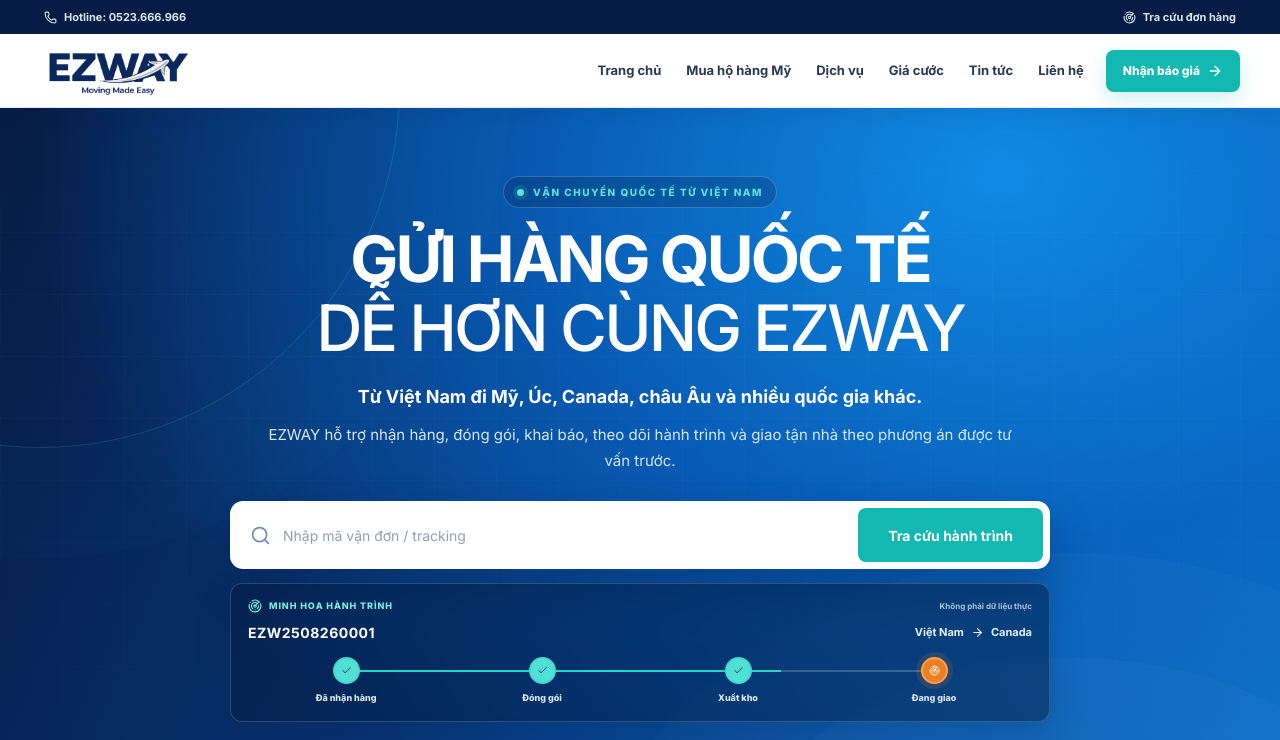
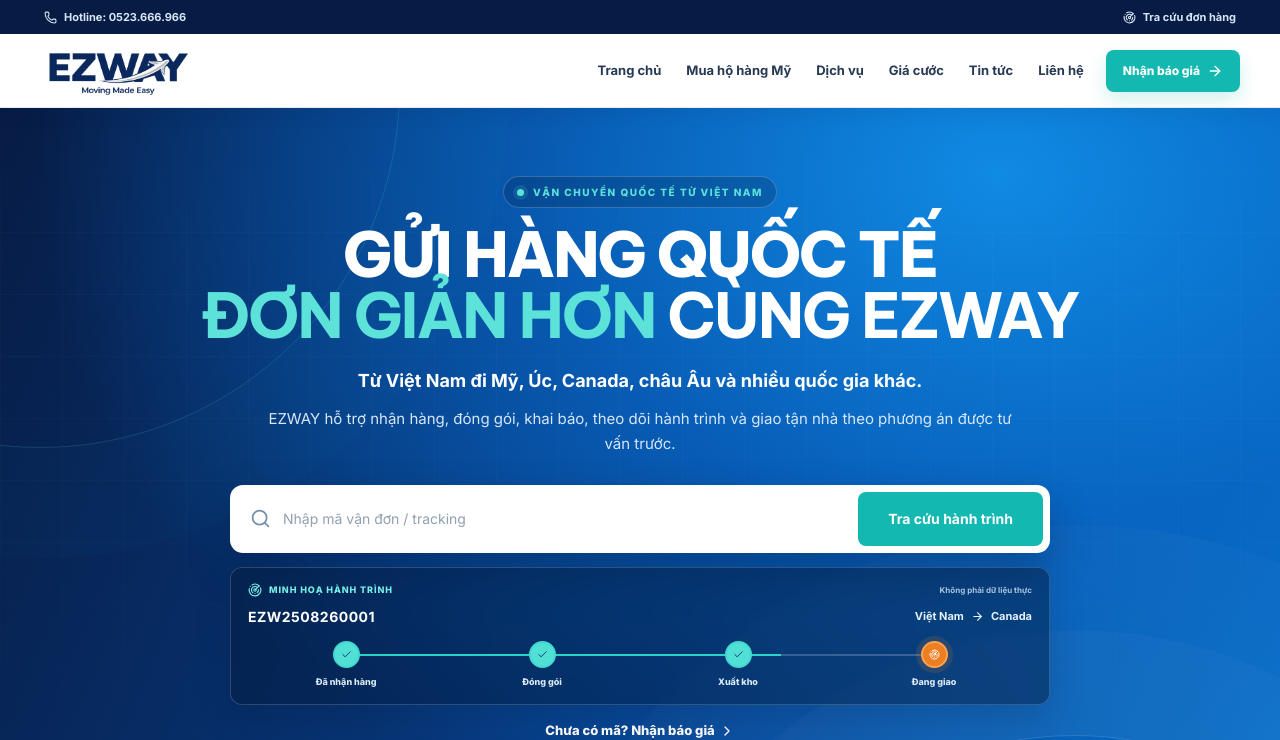
Before and after one commit to khaxuannguyen/EZWAY-v2, a Next.js app: page / in a window 1280 px wide. Shown: the top 740 px of the page. Built offline with nearby package versions, Linux system fonts and the light colour scheme.

Commit message:
Refine homepage hero typography

```diff
--- a/app/globals.css
+++ b/app/globals.css
@@ -1,4 +1,4 @@
-@import url('https://fonts.googleapis.com/css2?family=Inter:wght@400;500;600;700;800&display=swap');
+@import url('https://fonts.googleapis.com/css2?family=Be+Vietnam+Pro:wght@700;800&family=Inter:wght@400;500;600;700;800&display=swap');
 @import 'tailwindcss';
 
 :root {
@@ -187,8 +187,11 @@ footer { color: #d0def0; background: var(--navy-deep); }.footer-main { padding:
 .home-eyebrow-light { color: #5ce2d8; }
 .home-hero .home-eyebrow { display: inline-flex; align-items: center; gap: 9px; padding: 8px 13px; border: 1px solid rgba(255,255,255,.2); border-radius: 999px; background: rgba(4,24,57,.22); }
 .home-hero .home-eyebrow span { width: 7px; height: 7px; border-radius: 50%; background: #5ce2d8; box-shadow: 0 0 0 4px rgba(92,226,216,.13); }
-.home-hero h1 { max-width: 960px; margin: 3px 0 0; font-size: clamp(42px,5vw,66px); line-height: 1.08; letter-spacing: -.045em; font-weight: 700; }
-.home-hero h1 em { color: #fff; font-style: normal; font-weight: 500; }
+.home-hero h1 { width: min(100%,1100px); margin: 3px auto 0; color: #fff; font-family: 'Be Vietnam Pro',sans-serif; font-size: clamp(52px,4.85vw,70px); line-height: .98; letter-spacing: -.035em; font-weight: 800; text-align: center; text-wrap: balance; font-synthesis: none; }
+.home-hero-title-line { display: block; }
+.home-hero-title-subline { font-weight: 700; }
+.home-hero-title-accent { color: #5ce2d8; }
+.home-hero-title-keep { white-space: nowrap; }
 .home-hero-route { margin: 21px 0 0; color: #fff; font-size: 18px; line-height: 1.55; font-weight: 650; }
 .home-hero-copy { max-width: 760px; margin: 11px 0 28px; color: #d7e7fa; font-size: 15px; line-height: 1.7; }
 .home-tracking-wrap { width: min(820px,100%); }.home-tracking-wrap .tracking-input-row { height: 68px; border-radius: 13px; }.home-tracking-wrap .hero-tracking-form button { min-width: 185px; }
@@ -284,6 +287,7 @@ footer { color: #d0def0; background: var(--navy-deep); }.footer-main { padding:
 
 @media (max-width: 1100px) {
   .home-desktop-nav { gap: 16px; }.home-header-cta { margin-left: 14px; padding-inline: 13px; }.home-logo { width: 145px; }
+  .home-hero h1 { width: min(100%,900px); font-size: clamp(48px,5.4vw,56px); }
   .home-service-grid { grid-template-columns: repeat(2,1fr); }.home-service-card { grid-column: auto; }
   .home-route-grid { grid-template-columns: repeat(3,1fr); }.home-process-list { grid-template-columns: repeat(3,1fr); row-gap: 38px; }.home-process-list:before { display: none; }.home-news-grid { grid-template-columns: repeat(2,1fr); }
 }
@@ -296,7 +300,7 @@ footer { color: #d0def0; background: var(--navy-deep); }.footer-main { padding:
 }
 @media (max-width: 650px) {
   body:has(.home-page) { padding-bottom: 64px; }.home-container { width: min(100% - 28px,1200px); }.home-topbar { height: 32px; }.home-header { height: 66px; }.home-logo { width: 136px; }
-  .home-hero { min-height: 870px; padding: 52px 0 108px; }.home-hero .home-eyebrow { font-size: 8px; letter-spacing: .1em; }.home-hero h1 { font-size: clamp(36px,11vw,48px); line-height: 1.11; }.home-hero-route { margin-top: 17px; font-size: 15px; }.home-hero-copy { font-size: 13px; line-height: 1.65; font-weight: 500; }
+  .home-hero { min-height: 870px; padding: 52px 0 108px; }.home-hero .home-eyebrow { font-size: 8px; letter-spacing: .1em; }.home-hero h1 { width: min(100%,380px); font-size: clamp(34px,9vw,40px); line-height: .98; letter-spacing: -.035em; }.home-hero-title-line:first-child { white-space: nowrap; transform: scaleX(.94); }.home-hero-title-subline { display: grid; justify-items: center; }.home-hero-title-accent,.home-hero-title-keep { display: block; }.home-hero-route { margin-top: 17px; font-size: 15px; }.home-hero-copy { font-size: 13px; line-height: 1.65; font-weight: 500; }
   .home-tracking-wrap .tracking-input-row { height: auto; min-height: 65px; padding: 8px 8px 8px 14px; flex-wrap: wrap; }.home-tracking-wrap .tracking-input-row svg { flex: 0 0 auto; }.home-tracking-wrap .hero-tracking-form input { width: calc(100% - 38px); height: 44px; flex: none; }.home-tracking-wrap .hero-tracking-form button { width: 100%; min-height: 48px; }
   .home-hero-status { padding: 14px 13px; }.home-hero-status-top { align-items: flex-start; flex-direction: column; gap: 5px; }.home-hero-status-meta { align-items: flex-start; }.home-hero-status ol { grid-template-columns: repeat(2,1fr); gap: 14px 8px; }.home-hero-status ol:before { display: none; }.home-hero-status li small { font-size: 9px; }.home-trust-points { align-items: flex-start; flex-direction: column; gap: 10px; }.home-hero-quote { margin-top: 14px; }.home-capabilities { margin-top: -45px; }.home-capability-grid { gap: 11px; }.home-capability-grid article { min-height: 105px; padding: 20px 18px; }.home-trust-strip span { padding: 0 10px; font-size: 10px; }
   .home-section { padding: 70px 0; }.home-services { padding-top: 78px; }.home-heading h2,.home-quote-copy h2,.home-contact-copy h2 { font-size: 32px; }.home-heading-split { gap: 20px; }.home-service-grid,.home-route-grid,.home-process-list,.home-news-grid { grid-template-columns: 1fr; }.home-service-card { grid-column: auto; }.home-service-visual { height: 205px; }.home-service-conversion { align-items: stretch; flex-direction: column; gap: 18px; }.home-service-conversion > a { width: 100%; white-space: normal; text-align: center; }.home-news-updated { width: fit-content; }.home-news-card { min-height: 290px; }
--- a/app/page.tsx
+++ b/app/page.tsx
@@ -113,7 +113,10 @@ export default function Home() {
 
       <section className="home-hero" aria-labelledby="home-hero-title"><div className="home-hero-orbit" aria-hidden="true" /><div className="home-container home-hero-inner">
         <p className="home-eyebrow home-eyebrow-light"><span /> VẬN CHUYỂN QUỐC TẾ TỪ VIỆT NAM</p>
-        <h1 id="home-hero-title">GỬI HÀNG QUỐC TẾ<br /><em>DỄ HƠN CÙNG EZWAY</em></h1>
+        <h1 id="home-hero-title">
+          <span className="home-hero-title-line">GỬI HÀNG QUỐC TẾ</span>
+          <span className="home-hero-title-line home-hero-title-subline"><span className="home-hero-title-accent">ĐƠN GIẢN HƠN</span> <span className="home-hero-title-keep">CÙNG EZWAY</span></span>
+        </h1>
         <p className="home-hero-route">Từ Việt Nam đi Mỹ, Úc, Canada, châu Âu và nhiều quốc gia khác.</p>
         <p className="home-hero-copy">EZWAY hỗ trợ nhận hàng, đóng gói, khai báo, theo dõi hành trình và giao tận nhà theo phương án được tư vấn trước.</p>
         <div className="home-tracking-wrap"><TrackingForm /></div>
```
